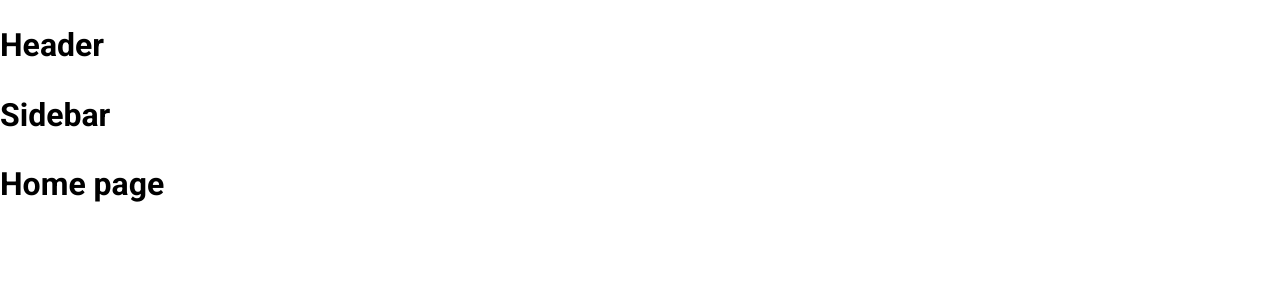
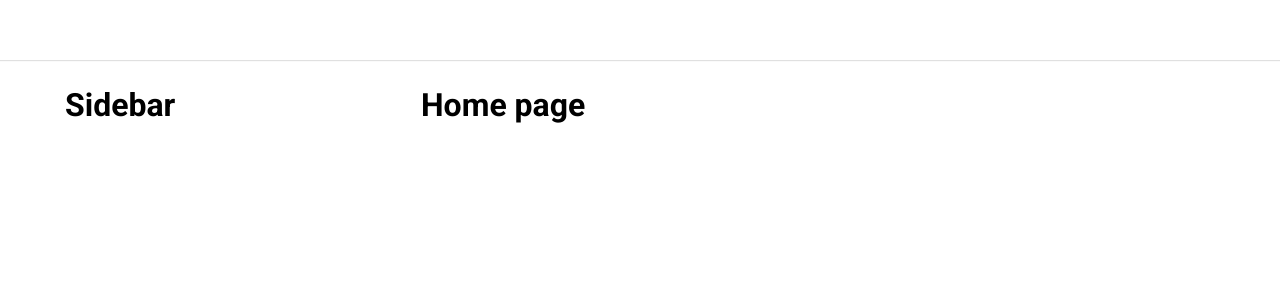
Before and after one commit to truong-20-hp/MY-tiktok, a React (Create React App) app: page / in a window 1280 px wide. Shown: the top 300 px of the page. Built offline with nearby package versions, Linux system fonts and the light colour scheme.

Commit message:
dựng khung layout mặc định

```diff
--- a/config-overrides.js
+++ b/config-overrides.js
@@ -1,4 +1,5 @@
 const { override, useBabelRc } = require("customize-cra");
 module.exports = override(
+  // eslint-disable-next-line react-hooks/rules-of-hooks
   useBabelRc()
 );
--- a/package.json
+++ b/package.json
@@ -6,10 +6,10 @@
     "@testing-library/jest-dom": "^5.17.0",
     "@testing-library/react": "^13.4.0",
     "@testing-library/user-event": "^13.5.0",
+    "classnames": "^2.5.1",
     "customize-cra": "^1.0.0",
     "normalize.css": "^8.0.1",
     "react": "^18.3.1",
-    "react-app-rewired": "^2.2.1",
     "react-dom": "^18.3.1",
     "react-router-dom": "^6.26.1",
     "react-scripts": "5.0.1",
@@ -41,6 +41,7 @@
   },
   "devDependencies": {
     "babel-plugin-module-resolver": "^5.0.2",
+    "react-app-rewired": "^2.2.1",
     "sass": "^1.77.8"
   }
 }
--- a/src/component/Globalstyle/Globalstyle.scss
+++ b/src/component/Globalstyle/Globalstyle.scss
@@ -3,6 +3,8 @@
 
 :root {
     --primary-color: #fe2c55;
+    --default-layout-header-height: 60px;
+    --default-layout-width: 1150px;
 }
 
 * {
--- /dev/null
+++ b/src/layout/DefaultLayout/DefaultLayout.module.scss
@@ -0,0 +1,9 @@
+.container {
+    display: flex;
+    margin: auto;
+    width: var(--default-layout-width);
+}
+
+.content {
+    flex: 1;
+}
--- /dev/null
+++ b/src/layout/DefaultLayout/Sidebar/Sidebar.module.scss
@@ -0,0 +1,3 @@
+.wrapper {
+    width: 356px;
+}
--- a/src/layout/DefaultLayout/Sidebar/index.js
+++ b/src/layout/DefaultLayout/Sidebar/index.js
@@ -1,5 +1,14 @@
+import classNames from 'classnames/bind';
+import styles from './Sidebar.module.scss';
+
+const cx = classNames.bind(styles);
+
 function Sidebar() {
-    return <h1>Sidebar</h1>;
+    return (
+        <aside className={cx('wrapper')}>
+            <h1>Sidebar</h1>
+        </aside>
+    );
 }
 
 export default Sidebar;
--- a/src/layout/DefaultLayout/index.js
+++ b/src/layout/DefaultLayout/index.js
@@ -1,13 +1,17 @@
+import classNames from 'classnames/bind';
+import styles from './DefaultLayout.module.scss';
 import Header from '~/layout/component/Header';
 import Sidebar from './Sidebar';
 
+const cx = classNames.bind(styles);
+
 function DefaultLayout({ children }) {
     return (
-        <div>
+        <div className={cx('wrapper')}>
             <Header />
-            <div className="container">
+            <div className={cx('container')}>
                 <Sidebar />
-                <div className="content">{children}</div>
+                <div className={cx('content')}>{children}</div>
             </div>
         </div>
     );
--- /dev/null
+++ b/src/layout/component/Header/Header.module.scss
@@ -0,0 +1,11 @@
+.wrapper {
+    height: var(--default-layout-header-height);
+    box-shadow: rgba(0, 0, 0, 0.12) 0px 1px 1px;
+    display: flex;
+    justify-content: center;
+}
+
+.inner {
+    height: 100%;
+    width: var(--default-layout-width);
+}
--- a/src/layout/component/Header/index.js
+++ b/src/layout/component/Header/index.js
@@ -1,5 +1,14 @@
+import classNames from 'classnames/bind';
+import styles from './Header.module.scss';
+
+const cx = classNames.bind(styles);
+
 function Header() {
-    return <h1>Header</h1>;
+    return (
+        <header className={cx('wrapper')}>
+            <div className={cx('inner')}></div>
+        </header>
+    );
 }
 
 export default Header;
```
Also changed, not shown: NOTE.txt, 1 other file (tests, documents, lock files or other folders).
